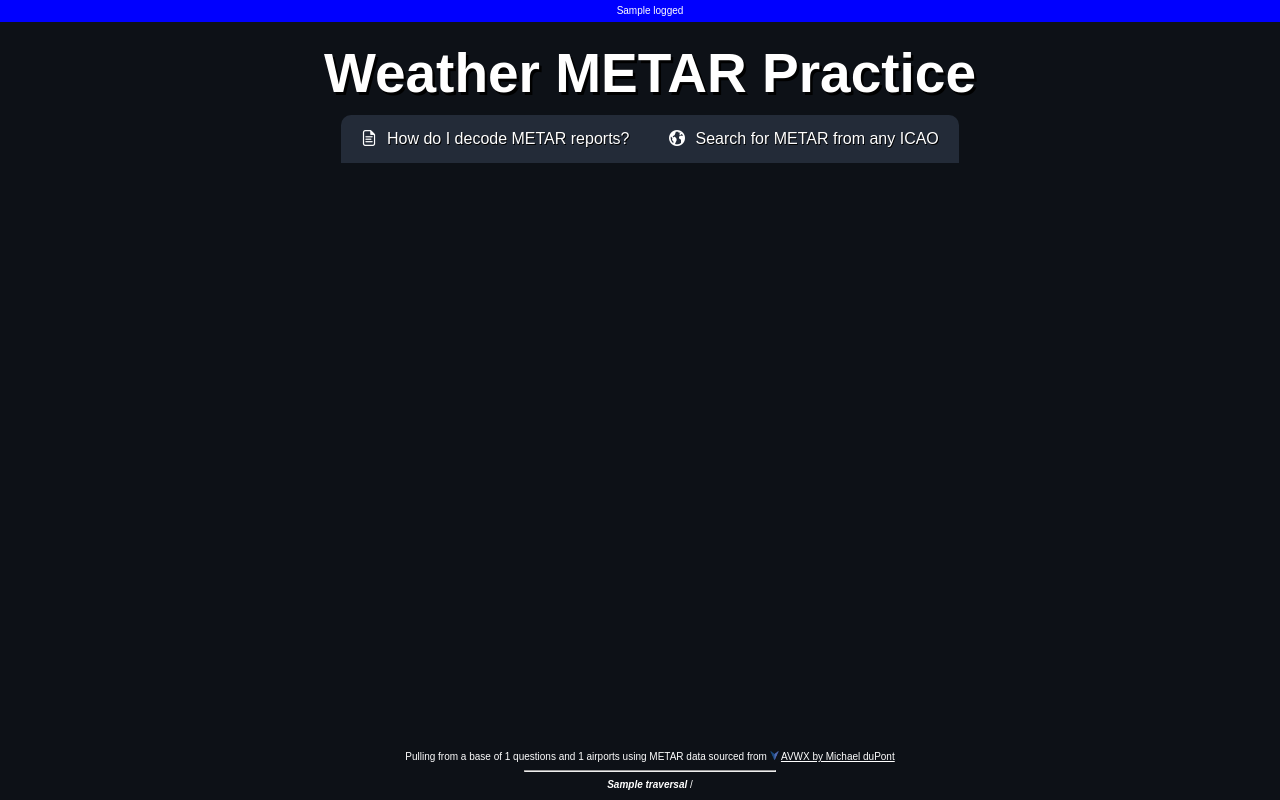
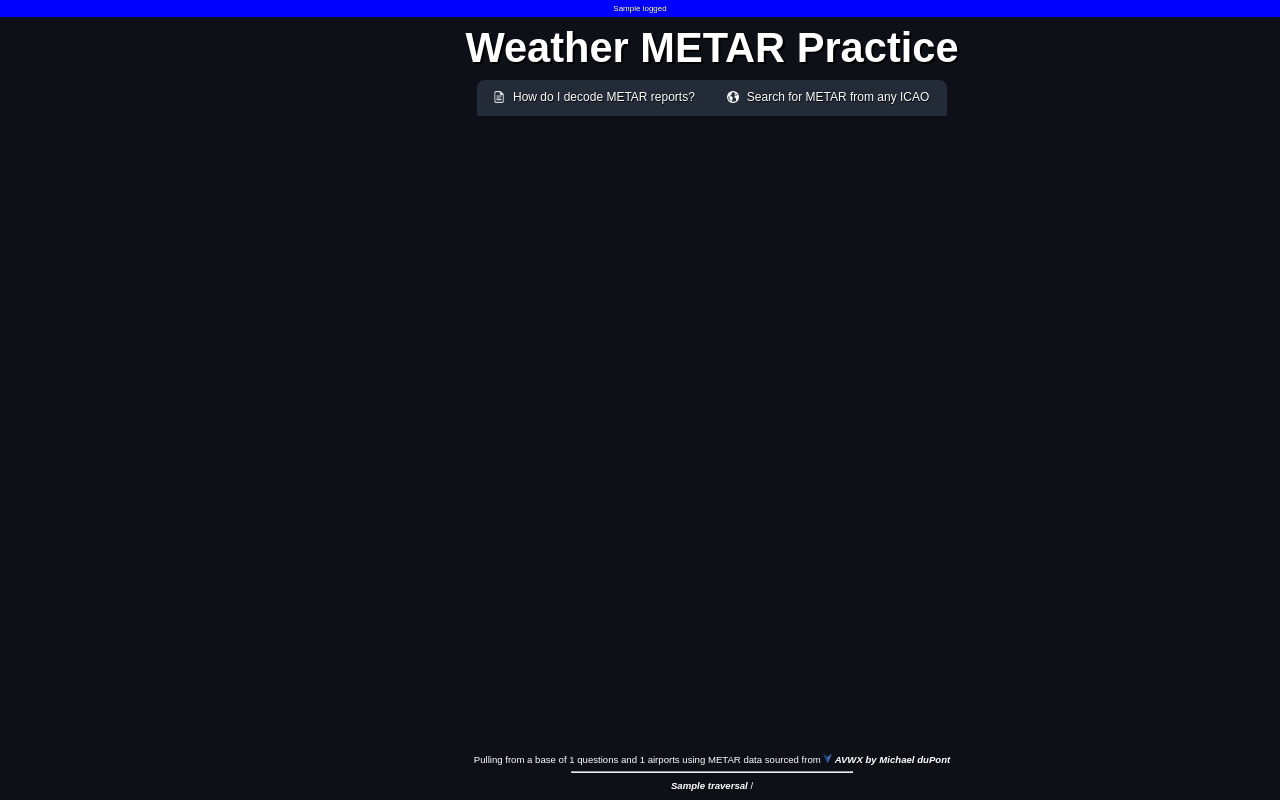
Before and after one commit to Rhodri-Morgan/METAR-practice, a Django app: template templates/metar_practice/sub_base.html in a window 1280 px wide; the page is wider, and only the part inside the window is pictured. Run offline with Django 3.2, Linux system fonts and the light colour scheme; the template is opened without the code that fills it: most values are stand-ins (such as "Sample title", 1, 10 or a date in 2020).

Commit message:
Updated viewing to now scale with window size

```diff
--- a/static/css/base.css
+++ b/static/css/base.css
@@ -1,43 +1,50 @@
 * {
-    margin: 0;
-    padding: 0;
+    margin: 0px;
+    padding: 0px;
+}
+
+body {
+    height: 100vh;
+    display: flex;
+    align-items: center;
+    background-color: #0d1117;
 }
 
 body h1, h2, h3, p, th, button, a, input, li {
-  color: white;
+    color: #ffffff;
     font-family: Arial;
 }
 
 #content {
-    margin: 0 auto;
+    display: table;
+    margin-left: auto;
+    margin-right: auto;
+    background-color: #0d1117;
 }
 
 #footer {
-  display : table-row;
+    display: table-footer-group;
     text-align: center;
-  vertical-align : bottom;
-  height : 1px;
-  font-size: 10px;
-  width: 1200px;
+    font-size: max(8.5px, min(1.2vh, 17.6px));
 }
 
 .proxy_margin_footer_top {
-  height: 20px;
+    height: max(14.2px, min(2vh, 29.7px));
     visibility: hidden;
 }
 
 #path_divider {
     margin: auto;
-  width: 250px;
+    width: max(249px, min(35vh, 520px));
 }
 
 .proxy_margin_footer {
-  height: 5px;
+    height: max(4.3px, min(0.6vh, 8.9px));
     visibility: hidden;
 }
 
 .proxy_margin_footer_bottom {
-  height: 8px;
+    height: max(6px, min(0.85vh, 12.6px));
     visibility: hidden;
 }
 
@@ -50,10 +57,10 @@ body h1, h2, h3, p, th, button, a, input, li {
 .url:hover {
     cursor: pointer;
     text-decoration: underline;
-  text-underline-offset: 3px;
+    text-underline-offset: max(1.7px, min(0.25vh, 3.7px));
 }
 
 .url:active {
     position:relative;
-  top: 1px;
+    top: max(0.71px, min(0.1vh, 1.5px));
 }
--- a/static/css/metar_practice/sub_base.css
+++ b/static/css/metar_practice/sub_base.css
@@ -1,62 +1,66 @@
 body {
-    background-color: #0d1117;
+    min-width: 1424px;
+    min-height: 710px;
 }
 
 #content {
-    width: 1300px;
-    min-height: 100vh;
-    height: 100%;
-    background-color: #0d1117;
-    display : table;
+    width: 120vh;
+    height: 100vh;
+    max-width: 2560px;
+    max-height: 1485px;
 }
 
 #logged_container {
+    position: absolute;
+    left:0;
+    right:0;
     background-color: blue;
-    width: 100%;
+    width: 100vw;
     text-align: center;
 }
 
 #logged {
-    font-size: 10px;
-    padding-top: 5px;
-    padding-bottom: 5px;
+    font-size: max(7.1px, min(1vh, 14.9px));
+    text-shadow: max(0.36px, min(0.05vh, 0.74px)) max(0.36px, min(0.05vh, 0.74px)) #000000;
+    padding-top: max(3.6px, min(0.5vh, 7.4px));
+    padding-bottom: max(3.6px, min(0.5vh, 7.4px));
 }
 
 #banner {
     background-color: #0d1117;
     display: inline-block;
-    padding-top: 20px;
-    padding-bottom: 20px;
+    padding-top: max(21.3px, min(3vh, 44.6px));
+    padding-bottom: max(14.2px, min(2vh, 29.7px));
     text-align: center;
     width: 100%;
-    height: 110px;
-    margin-bottom: 20px;
+    height: max(74.5px, min(10.5vh, 156px));
+    margin-bottom: max(14.2px, min(2vh, 29.7px));
 }
 
 #title {
-    padding-bottom: 10px;
+    padding-bottom: max(7.1px, min(1vh, 14.9px));
     margin: 0 0;
-    font-size: 55px;
-    text-shadow: 2.5px 2.5px #000000;
+    font-size: max(36.9px, min(5.2vh, 77.2px));
+    text-shadow: max(1.85px, min(0.26vh, 3.86px)) max(1.85px, min(0.26vh, 3.86px)) #000000;
 }
 
 #navigation {
-    width: 618px;       /* use script in sub_base.js to fix if I change in the future */
+    width: max(417px, min(58.7vh, 872px));       /* use script in sub_base.js to fix if I change in the future */
     overflow: hidden;
     text-align: center;
     margin: 0 auto;
     background-color: #232b38;
-    border-top-left-radius: 10px;
-    border-top-right-radius: 10px;
+    border-top-left-radius: max(7.1px, min(1vh, 14.9px));
+    border-top-right-radius: max(7.1px, min(1vh, 14.9px));
 }
 
 #navigation a {
     float: left;
     text-align: center;
-    padding: 15px 20px;
+    padding: max(9.94px, min(1.4vh, 20.8px)) max(14.2px, min(2vh, 29.7px));
     text-decoration: none;
-    font-size: 16px;
-    text-shadow: 0.8px 0.8px #000000;
+    font-size: max(10.7px, min(1.5vh, 22.2px));
+    text-shadow: max(0.5px, min(0.075vh, 1.1px)) max(0.5px, min(0.075vh, 1.1px)) #000000;
 }
 
 #navigation a:hover {
@@ -66,9 +70,9 @@ body {
 
 #navigation_bar_icons {
     float: left;
-    height: 16px;
-    width: 16px;
-    padding-right: 10px;
+    height: max(10.7px, min(1.5vh, 22.2px));
+    width: max(10.7px, min(1.5vh, 22.2px));
+    padding-right: max(7.1px, min(1vh, 14.9px));
 }
 
 #avwx_image {
--- a/static/js/metar_practice/sub_base.js
+++ b/static/js/metar_practice/sub_base.js
@@ -1,4 +1,5 @@
 window.onload = updateNavigationWidth;
+window.onresize = updateNavigationWidth;
 
 
 /**
@@ -11,5 +12,6 @@ function updateNavigationWidth() {
     for (var i = 0; i < elements.length; i++) {
         total_elements_width += elements[i].offsetWidth;
     }
+    total_elements_width += 1;
     navigation_bar.style.width = total_elements_width.toString()+"px";
 }
--- a/templates/metar_practice/practice.html
+++ b/templates/metar_practice/practice.html
@@ -54,9 +54,9 @@
                 {% csrf_token %}
                 <form id='report_form' method="post">
                     {% csrf_token %}
-                    <p id='report_form_label'>{{ report_form.description.label }}</p>
+                    <p class='report_item'>{{ report_form.description.label }}</p>
                     <p>{{ report_form.description }}</p>
-                    <p id='report_help_text'>{{ report_form.description.help_text }}</p>
+                    <p class='report_item'>{{ report_form.description.help_text }}</p>
                     <input id='submit_report_form' type="submit" value="Submit">
                 </form>
                 <button id='new_question' onclick="refresh_page()">Generate another question!</button>
--- a/templates/metar_practice/sub_base.html
+++ b/templates/metar_practice/sub_base.html
@@ -6,14 +6,15 @@
 {% block head %}
     <link rel="shortcut icon" href="{%  static 'images/metar_practice/favicon.ico' %}">
     <link rel="stylesheet" type="text/css" href="{% static 'css/metar_practice/sub_base.css' %}">
+    <script type="text/javascript" src="{% static 'js/metar_practice/sub_base.js' %}"></script>
     {% block sub_head %}{% endblock %}
 {% endblock head %}
 
 {% block body %}
     {% if logged != None %}
-        <div id='logged_container'>
-            <p id='logged'>{{ logged }}</p>
-        </div>
+    <div id='logged_container'>
+        <p id='logged'>{{ logged }}</p>
+    </div>
     {% endif %}
     <div id="banner">
         <h1 id="title">Weather METAR Practice</h1>
@@ -26,6 +27,6 @@
 {% endblock body %}
 
 {% block footer %}
-    <p>Pulling from a base of {{ database_data|lookup:'questions_count' }} questions and {{ database_data|lookup:'airports_count' }} airports using METAR data sourced from <img src="{% static 'images/metar_practice/avwx.png' %}" id='avwx_image'> <a href="https://avwx.rest/#">AVWX by Michael duPont</a></p>
-    <hr class='proxy_margin_footer' />
+    <p>Pulling from a base of {{ database_data|lookup:'questions_count' }} questions and {{ database_data|lookup:'airports_count' }} airports using METAR data sourced from <img src="{% static 'images/metar_practice/avwx.png' %}" id='avwx_image'> <a class='url' href="https://avwx.rest/#">AVWX by Michael duPont</a></p>
+    <hr class='proxy_margin_footer'/>
 {% endblock footer %}
```
Also changed, not shown: static/css/metar_practice/practice.css (+57 -65 lines), documentation_sources/banner.png (renamed from sources/banner.png), static/images/metar_practice/logo.png, 1 other file. Lines whose indentation alone changed are shown as unchanged.
